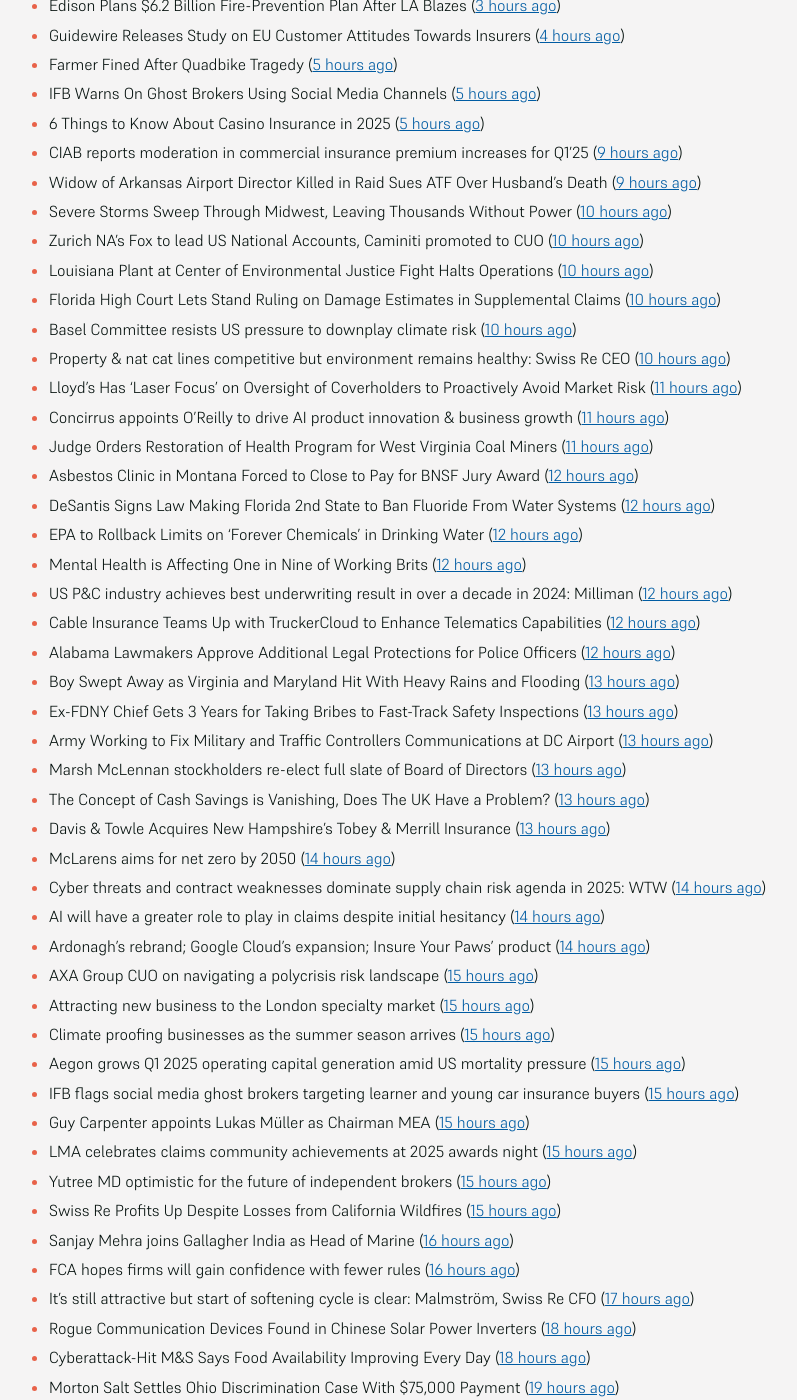
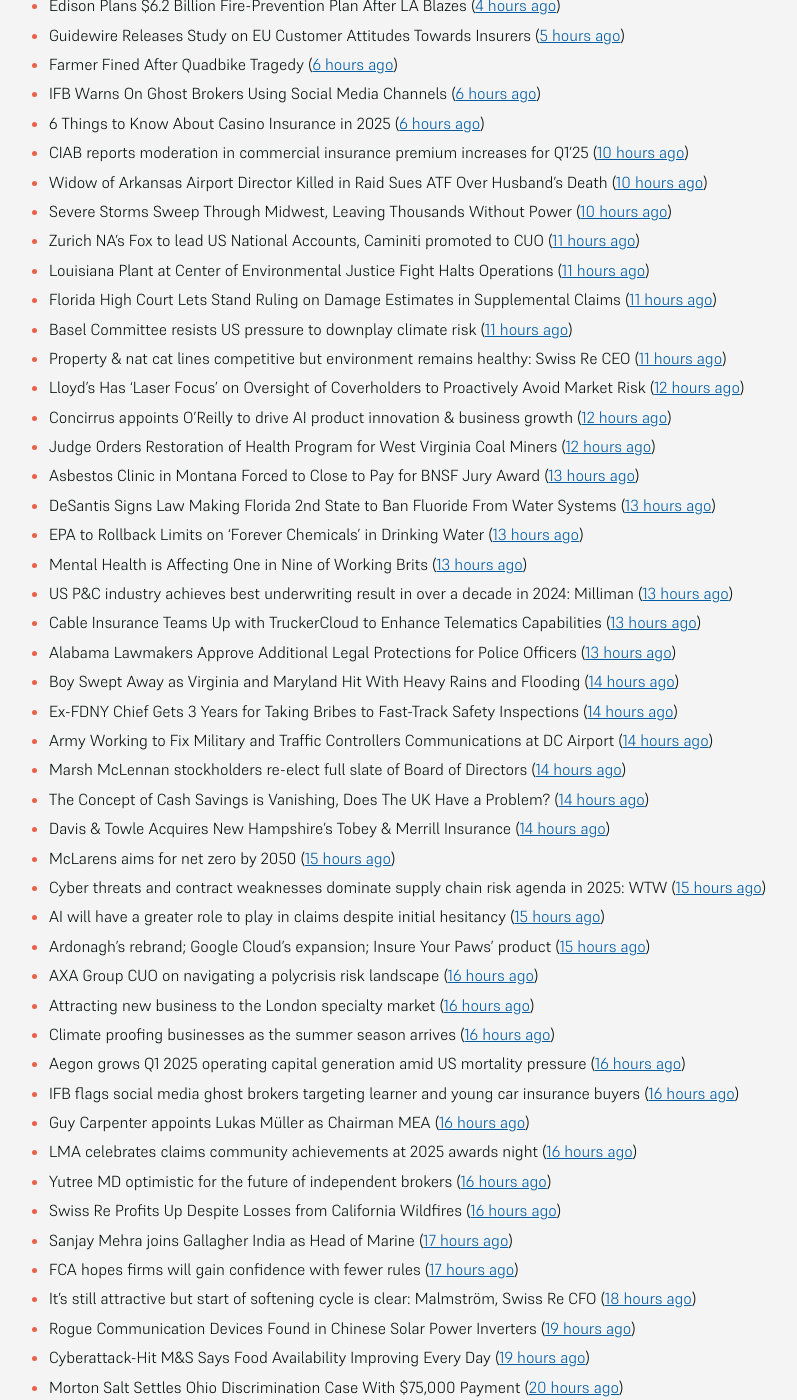
Before and after one commit to mat-0/feeds.thechels.uk, a Jekyll site: the page built from index.md, in a window 1280 px wide and 1400 px high, scrolled down 280 px. Shown: the whole window, without its empty margins (215-1012 px from the left). Built offline with Jekyll 4.4.1, drawn with Linux system fonts in a browser that asks for light colours; some of the changed text lies outside the part shown.

Commit message:
New Feed

```diff
--- a/index.md
+++ b/index.md
@@ -8,66 +8,66 @@ description: Latest Updates
 [Get this as an RSS feed](/feed.rss)
 
 <!-- news_marker starts -->
-- Edison Plans $6.2 Billion Fire-Prevention Plan After LA Blazes ([3 hours ago](https://www.insurancejournal.com/news/west/2025/05/16/824114.htm))
-- Guidewire Releases Study on EU Customer Attitudes Towards Insurers ([4 hours ago](https://insurance-edge.net/2025/05/16/guidewire-releases-study-on-eu-customer-attitudes-towards-insurers/))
-- Farmer Fined After Quadbike Tragedy ([5 hours ago](https://insurance-edge.net/2025/05/16/farmer-fined-after-quadbike-tragedy/))
-- IFB Warns On Ghost Brokers Using Social Media Channels ([5 hours ago](https://insurance-edge.net/2025/05/16/ifb-warns-on-ghost-brokers-using-social-media-channels/))
-- 6 Things to Know About Casino Insurance in 2025 ([5 hours ago](https://insurance-edge.net/2025/05/16/6-things-to-know-about-casino-insurance-in-2025/))
-- CIAB reports moderation in commercial insurance premium increases for Q1’25 ([9 hours ago](https://www.reinsurancene.ws/ciab-reports-moderation-in-commercial-insurance-premium-increases-for-q125/))
-- Widow of Arkansas Airport Director Killed in Raid Sues ATF Over Husband’s Death ([9 hours ago](https://www.insurancejournal.com/news/southcentral/2025/05/16/824097.htm))
+- Edison Plans $6.2 Billion Fire-Prevention Plan After LA Blazes ([4 hours ago](https://www.insurancejournal.com/news/west/2025/05/16/824114.htm))
+- Guidewire Releases Study on EU Customer Attitudes Towards Insurers ([5 hours ago](https://insurance-edge.net/2025/05/16/guidewire-releases-study-on-eu-customer-attitudes-towards-insurers/))
+- Farmer Fined After Quadbike Tragedy ([6 hours ago](https://insurance-edge.net/2025/05/16/farmer-fined-after-quadbike-tragedy/))
+- IFB Warns On Ghost Brokers Using Social Media Channels ([6 hours ago](https://insurance-edge.net/2025/05/16/ifb-warns-on-ghost-brokers-using-social-media-channels/))
+- 6 Things to Know About Casino Insurance in 2025 ([6 hours ago](https://insurance-edge.net/2025/05/16/6-things-to-know-about-casino-insurance-in-2025/))
+- CIAB reports moderation in commercial insurance premium increases for Q1’25 ([10 hours ago](https://www.reinsurancene.ws/ciab-reports-moderation-in-commercial-insurance-premium-increases-for-q125/))
+- Widow of Arkansas Airport Director Killed in Raid Sues ATF Over Husband’s Death ([10 hours ago](https://www.insurancejournal.com/news/southcentral/2025/05/16/824097.htm))
 - Severe Storms Sweep Through Midwest, Leaving Thousands Without Power ([10 hours ago](https://www.insurancejournal.com/news/midwest/2025/05/16/824092.htm))
-- Zurich NA’s Fox to lead US National Accounts, Caminiti promoted to CUO ([10 hours ago](https://www.reinsurancene.ws/zurich-nas-fox-to-lead-us-national-accounts-caminiti-promoted-to-cuo/))
-- Louisiana Plant at Center of Environmental Justice Fight Halts Operations ([10 hours ago](https://www.insurancejournal.com/news/southcentral/2025/05/16/824085.htm))
-- Florida High Court Lets Stand Ruling on Damage Estimates in Supplemental Claims ([10 hours ago](https://www.insurancejournal.com/news/southeast/2025/05/16/824076.htm))
-- Basel Committee resists US pressure to downplay climate risk ([10 hours ago](https://www.dig-in.com/articles/basel-committee-resists-us-pressure-to-downplay-climate-risk))
-- Property & nat cat lines competitive but environment remains healthy: Swiss Re CEO ([10 hours ago](https://www.reinsurancene.ws/property-nat-cat-lines-competitive-but-environment-remains-healthy-swiss-re-ceo/))
-- Lloyd’s Has ‘Laser Focus’ on Oversight of Coverholders to Proactively Avoid Market Risk ([11 hours ago](https://www.insurancejournal.com/news/international/2025/05/16/824065.htm))
-- Concirrus appoints O’Reilly to drive AI product innovation & business growth ([11 hours ago](https://www.reinsurancene.ws/concirrus-appoints-oreilly-to-drive-ai-product-innovation-business-growth/))
-- Judge Orders Restoration of Health Program for West Virginia Coal Miners ([11 hours ago](https://www.insurancejournal.com/news/southeast/2025/05/16/824060.htm))
-- Asbestos Clinic in Montana Forced to Close to Pay for BNSF Jury Award ([12 hours ago](https://www.insurancejournal.com/news/west/2025/05/16/824055.htm))
-- DeSantis Signs Law Making Florida 2nd State to Ban Fluoride From Water Systems ([12 hours ago](https://www.insurancejournal.com/news/southeast/2025/05/16/824051.htm))
-- EPA to Rollback Limits on ‘Forever Chemicals’ in Drinking Water ([12 hours ago](https://www.insurancejournal.com/news/national/2025/05/16/824047.htm))
-- Mental Health is Affecting One in Nine of Working Brits ([12 hours ago](https://insurance-edge.net/2025/05/16/mental-health-is-affecting-one-in-nine-of-working-brits/))
-- US P&C industry achieves best underwriting result in over a decade in 2024: Milliman ([12 hours ago](https://www.reinsurancene.ws/us-pc-industry-achieves-best-underwriting-result-in-over-a-decade-in-2024-milliman/))
-- Cable Insurance Teams Up with TruckerCloud to Enhance Telematics Capabilities ([12 hours ago](https://www.insurtechinsights.com/cable-insurance-teams-up-with-truckercloud-to-enhance-telematics-capabilities/))
-- Alabama Lawmakers Approve Additional Legal Protections for Police Officers ([12 hours ago](https://www.insurancejournal.com/news/southeast/2025/05/16/824044.htm))
-- Boy Swept Away as Virginia and Maryland Hit With Heavy Rains and Flooding ([13 hours ago](https://www.insurancejournal.com/news/east/2025/05/16/824034.htm))
-- Ex-FDNY Chief Gets 3 Years for Taking Bribes to Fast-Track Safety Inspections ([13 hours ago](https://www.insurancejournal.com/news/east/2025/05/16/824030.htm))
-- Army Working to Fix Military and Traffic Controllers Communications at DC Airport ([13 hours ago](https://www.insurancejournal.com/news/east/2025/05/16/824024.htm))
-- Marsh McLennan stockholders re-elect full slate of Board of Directors ([13 hours ago](https://www.reinsurancene.ws/marsh-mclennan-stockholders-re-elect-full-slate-of-board-of-directors/))
-- The Concept of Cash Savings is Vanishing, Does The UK Have a Problem? ([13 hours ago](https://insurance-edge.net/2025/05/16/the-concept-of-cash-savings-is-vanishing-does-the-uk-have-a-problem/))
-- Davis & Towle Acquires New Hampshire’s Tobey & Merrill Insurance ([13 hours ago](https://www.insurancejournal.com/news/east/2025/05/16/824021.htm))
-- McLarens aims for net zero by 2050 ([14 hours ago](https://www.postonline.co.uk/news/7957770/mclarens-aims-for-net-zero-by-2050))
-- Cyber threats and contract weaknesses dominate supply chain risk agenda in 2025: WTW ([14 hours ago](https://www.reinsurancene.ws/cyber-threats-and-contract-weaknesses-dominate-supply-chain-risk-agenda-in-2025-wtw/))
-- AI will have a greater role to play in claims despite initial hesitancy ([14 hours ago](https://www.postonline.co.uk/broker/7957769/ai-will-have-a-greater-role-to-play-in-claims-despite-initial-hesitancy))
-- Ardonagh’s rebrand; Google Cloud’s expansion; Insure Your Paws’ product ([14 hours ago](https://www.postonline.co.uk/news/7957764/ardonaghs-rebrand-google-clouds-expansion-insure-your-paws-product))
-- AXA Group CUO on navigating a polycrisis risk landscape ([15 hours ago](https://www.insurancebusinessmag.com/uk/news/breaking-news/axa-group-cuo-on-navigating-a-polycrisis-risk-landscape-535921.aspx))
-- Attracting new business to the London specialty market ([15 hours ago](https://www.insurancebusinessmag.com/uk/news/breaking-news/attracting-new-business-to-the-london-specialty-market-535974.aspx))
-- Climate proofing businesses as the summer season arrives ([15 hours ago](https://www.insurancebusinessmag.com/uk/news/catastrophe/climate-proofing-businesses-as-the-summer-season-arrives-535973.aspx))
-- Aegon grows Q1 2025 operating capital generation amid US mortality pressure ([15 hours ago](https://www.insurancebusinessmag.com/uk/news/breaking-news/aegon-grows-q1-2025-operating-capital-generation-amid-us-mortality-pressure-535972.aspx))
-- IFB flags social media ghost brokers targeting learner and young car insurance buyers ([15 hours ago](https://www.insurancebusinessmag.com/uk/news/auto-motor/ifb-flags-social-media-ghost-brokers-targeting-learner-and-young-car-insurance-buyers-535971.aspx))
-- Guy Carpenter appoints Lukas Müller as Chairman MEA ([15 hours ago](https://www.reinsurancene.ws/guy-carpenter-appoints-lukas-muller-as-chairman-mea/))
-- LMA celebrates claims community achievements at 2025 awards night ([15 hours ago](https://www.insurancebusinessmag.com/uk/news/claims/lma-celebrates-claims-community-achievements-at-2025-awards-night-535970.aspx))
-- Yutree MD optimistic for the future of independent brokers ([15 hours ago](https://www.postonline.co.uk/news/7957767/yutree-md-optimistic-for-the-future-of-independent-brokers))
-- Swiss Re Profits Up Despite Losses from California Wildfires ([15 hours ago](https://www.insurancejournal.com/news/international/2025/05/16/824017.htm))
-- Sanjay Mehra joins Gallagher India as Head of Marine ([16 hours ago](https://www.reinsurancene.ws/sanjay-mehra-joins-gallagher-india-as-head-of-marine/))
-- FCA hopes firms will gain confidence with fewer rules ([16 hours ago](https://www.postonline.co.uk/news/7957766/fca-hopes-firms-will-gain-confidence-with-fewer-rules))
-- It’s still attractive but start of softening cycle is clear: Malmström, Swiss Re CFO ([17 hours ago](https://www.reinsurancene.ws/its-still-attractive-but-start-of-softening-cycle-is-clear-malmstrom-swiss-re-cfo/))
-- Rogue Communication Devices Found in Chinese Solar Power Inverters ([18 hours ago](https://www.insurancejournal.com/news/international/2025/05/16/824006.htm))
-- Cyberattack-Hit M&S Says Food Availability Improving Every Day ([18 hours ago](https://www.insurancejournal.com/news/international/2025/05/16/824002.htm))
-- Morton Salt Settles Ohio Discrimination Case With $75,000 Payment ([19 hours ago](https://www.insurancejournal.com/news/midwest/2025/05/16/823999.htm))
-- Christian Dior Couture Client Data Breached in Cyberattack ([19 hours ago](https://www.insurancejournal.com/news/national/2025/05/16/823975.htm))
-- Consumer Intelligence urges insurers to consider TIC over APR ([19 hours ago](https://www.insurancebusinessmag.com/uk/news/auto-motor/consumer-intelligence-urges-insurers-to-consider-tic-over-apr-535940.aspx))
-- BIBA names first female chair ([19 hours ago](https://www.insurancebusinessmag.com/uk/news/breaking-news/biba-names-first-female-chair-535939.aspx))
-- Texas Sweetens Pitch to CEOs, Boards With New State Protections ([19 hours ago](https://www.insurancejournal.com/news/southcentral/2025/05/16/823995.htm))
-- Insurance moves: Rokstone, Insurance Advisory, Evolution Claims and AXA XL ([19 hours ago](https://www.insurancebusinessmag.com/uk/news/breaking-news/insurance-moves-rokstone-insurance-advisory-evolution-claims-and-axa-xl-535937.aspx))
-- Interest in AI grows but adoption remains limited - LMA ([19 hours ago](https://www.insurancebusinessmag.com/uk/news/technology/interest-in-ai-grows-but-adoption-remains-limited--lma-535936.aspx))
-- Sedgwick Experts Outline Key Workers’ Comp Claims Trends ([20 hours ago](https://www.insurancejournal.com/news/national/2025/05/16/823936.htm))
-- Estonia Says Russia Sent Jet After Attempt to Stop Sanction-Breaking Ship ([20 hours ago](https://www.insurancejournal.com/news/international/2025/05/16/823959.htm))
-- California DoorDash Driver Pleads Guilty to Stealing $2.5M in Deliveries Scam ([20 hours ago](https://www.insurancejournal.com/news/west/2025/05/16/823989.htm))
-- People Moves: Delos Insurance Solutions Names Coffman CRO; Venbrook Promotes Lang ([20 hours ago](https://www.insurancejournal.com/news/west/2025/05/16/823705.htm))
-- Penny Black’s Social Diary: Markerstudy’s premiere; iCan’s lassi ([20 hours ago](https://www.postonline.co.uk/people/7957568/penny-blacks-social-diary-markerstudys-premiere-icans-lassi))
-- What Tiernan will find in the Lloyd's CEO in-tray ([20 hours ago](https://www.postonline.co.uk/lloydslondon/7957720/what-tiernan-will-find-in-the-lloyds-ceo-in-tray))
+- Zurich NA’s Fox to lead US National Accounts, Caminiti promoted to CUO ([11 hours ago](https://www.reinsurancene.ws/zurich-nas-fox-to-lead-us-national-accounts-caminiti-promoted-to-cuo/))
+- Louisiana Plant at Center of Environmental Justice Fight Halts Operations ([11 hours ago](https://www.insurancejournal.com/news/southcentral/2025/05/16/824085.htm))
+- Florida High Court Lets Stand Ruling on Damage Estimates in Supplemental Claims ([11 hours ago](https://www.insurancejournal.com/news/southeast/2025/05/16/824076.htm))
+- Basel Committee resists US pressure to downplay climate risk ([11 hours ago](https://www.dig-in.com/articles/basel-committee-resists-us-pressure-to-downplay-climate-risk))
+- Property & nat cat lines competitive but environment remains healthy: Swiss Re CEO ([11 hours ago](https://www.reinsurancene.ws/property-nat-cat-lines-competitive-but-environment-remains-healthy-swiss-re-ceo/))
+- Lloyd’s Has ‘Laser Focus’ on Oversight of Coverholders to Proactively Avoid Market Risk ([12 hours ago](https://www.insurancejournal.com/news/international/2025/05/16/824065.htm))
+- Concirrus appoints O’Reilly to drive AI product innovation & business growth ([12 hours ago](https://www.reinsurancene.ws/concirrus-appoints-oreilly-to-drive-ai-product-innovation-business-growth/))
+- Judge Orders Restoration of Health Program for West Virginia Coal Miners ([12 hours ago](https://www.insurancejournal.com/news/southeast/2025/05/16/824060.htm))
+- Asbestos Clinic in Montana Forced to Close to Pay for BNSF Jury Award ([13 hours ago](https://www.insurancejournal.com/news/west/2025/05/16/824055.htm))
+- DeSantis Signs Law Making Florida 2nd State to Ban Fluoride From Water Systems ([13 hours ago](https://www.insurancejournal.com/news/southeast/2025/05/16/824051.htm))
+- EPA to Rollback Limits on ‘Forever Chemicals’ in Drinking Water ([13 hours ago](https://www.insurancejournal.com/news/national/2025/05/16/824047.htm))
+- Mental Health is Affecting One in Nine of Working Brits ([13 hours ago](https://insurance-edge.net/2025/05/16/mental-health-is-affecting-one-in-nine-of-working-brits/))
+- US P&C industry achieves best underwriting result in over a decade in 2024: Milliman ([13 hours ago](https://www.reinsurancene.ws/us-pc-industry-achieves-best-underwriting-result-in-over-a-decade-in-2024-milliman/))
+- Cable Insurance Teams Up with TruckerCloud to Enhance Telematics Capabilities ([13 hours ago](https://www.insurtechinsights.com/cable-insurance-teams-up-with-truckercloud-to-enhance-telematics-capabilities/))
+- Alabama Lawmakers Approve Additional Legal Protections for Police Officers ([13 hours ago](https://www.insurancejournal.com/news/southeast/2025/05/16/824044.htm))
+- Boy Swept Away as Virginia and Maryland Hit With Heavy Rains and Flooding ([14 hours ago](https://www.insurancejournal.com/news/east/2025/05/16/824034.htm))
+- Ex-FDNY Chief Gets 3 Years for Taking Bribes to Fast-Track Safety Inspections ([14 hours ago](https://www.insurancejournal.com/news/east/2025/05/16/824030.htm))
+- Army Working to Fix Military and Traffic Controllers Communications at DC Airport ([14 hours ago](https://www.insurancejournal.com/news/east/2025/05/16/824024.htm))
+- Marsh McLennan stockholders re-elect full slate of Board of Directors ([14 hours ago](https://www.reinsurancene.ws/marsh-mclennan-stockholders-re-elect-full-slate-of-board-of-directors/))
+- The Concept of Cash Savings is Vanishing, Does The UK Have a Problem? ([14 hours ago](https://insurance-edge.net/2025/05/16/the-concept-of-cash-savings-is-vanishing-does-the-uk-have-a-problem/))
+- Davis & Towle Acquires New Hampshire’s Tobey & Merrill Insurance ([14 hours ago](https://www.insurancejournal.com/news/east/2025/05/16/824021.htm))
+- McLarens aims for net zero by 2050 ([15 hours ago](https://www.postonline.co.uk/news/7957770/mclarens-aims-for-net-zero-by-2050))
+- Cyber threats and contract weaknesses dominate supply chain risk agenda in 2025: WTW ([15 hours ago](https://www.reinsurancene.ws/cyber-threats-and-contract-weaknesses-dominate-supply-chain-risk-agenda-in-2025-wtw/))
+- AI will have a greater role to play in claims despite initial hesitancy ([15 hours ago](https://www.postonline.co.uk/broker/7957769/ai-will-have-a-greater-role-to-play-in-claims-despite-initial-hesitancy))
+- Ardonagh’s rebrand; Google Cloud’s expansion; Insure Your Paws’ product ([15 hours ago](https://www.postonline.co.uk/news/7957764/ardonaghs-rebrand-google-clouds-expansion-insure-your-paws-product))
+- AXA Group CUO on navigating a polycrisis risk landscape ([16 hours ago](https://www.insurancebusinessmag.com/uk/news/breaking-news/axa-group-cuo-on-navigating-a-polycrisis-risk-landscape-535921.aspx))
+- Attracting new business to the London specialty market ([16 hours ago](https://www.insurancebusinessmag.com/uk/news/breaking-news/attracting-new-business-to-the-london-specialty-market-535974.aspx))
+- Climate proofing businesses as the summer season arrives ([16 hours ago](https://www.insurancebusinessmag.com/uk/news/catastrophe/climate-proofing-businesses-as-the-summer-season-arrives-535973.aspx))
+- Aegon grows Q1 2025 operating capital generation amid US mortality pressure ([16 hours ago](https://www.insurancebusinessmag.com/uk/news/breaking-news/aegon-grows-q1-2025-operating-capital-generation-amid-us-mortality-pressure-535972.aspx))
+- IFB flags social media ghost brokers targeting learner and young car insurance buyers ([16 hours ago](https://www.insurancebusinessmag.com/uk/news/auto-motor/ifb-flags-social-media-ghost-brokers-targeting-learner-and-young-car-insurance-buyers-535971.aspx))
+- Guy Carpenter appoints Lukas Müller as Chairman MEA ([16 hours ago](https://www.reinsurancene.ws/guy-carpenter-appoints-lukas-muller-as-chairman-mea/))
+- LMA celebrates claims community achievements at 2025 awards night ([16 hours ago](https://www.insurancebusinessmag.com/uk/news/claims/lma-celebrates-claims-community-achievements-at-2025-awards-night-535970.aspx))
+- Yutree MD optimistic for the future of independent brokers ([16 hours ago](https://www.postonline.co.uk/news/7957767/yutree-md-optimistic-for-the-future-of-independent-brokers))
+- Swiss Re Profits Up Despite Losses from California Wildfires ([16 hours ago](https://www.insurancejournal.com/news/international/2025/05/16/824017.htm))
+- Sanjay Mehra joins Gallagher India as Head of Marine ([17 hours ago](https://www.reinsurancene.ws/sanjay-mehra-joins-gallagher-india-as-head-of-marine/))
+- FCA hopes firms will gain confidence with fewer rules ([17 hours ago](https://www.postonline.co.uk/news/7957766/fca-hopes-firms-will-gain-confidence-with-fewer-rules))
+- It’s still attractive but start of softening cycle is clear: Malmström, Swiss Re CFO ([18 hours ago](https://www.reinsurancene.ws/its-still-attractive-but-start-of-softening-cycle-is-clear-malmstrom-swiss-re-cfo/))
+- Rogue Communication Devices Found in Chinese Solar Power Inverters ([19 hours ago](https://www.insurancejournal.com/news/international/2025/05/16/824006.htm))
+- Cyberattack-Hit M&S Says Food Availability Improving Every Day ([19 hours ago](https://www.insurancejournal.com/news/international/2025/05/16/824002.htm))
+- Morton Salt Settles Ohio Discrimination Case With $75,000 Payment ([20 hours ago](https://www.insurancejournal.com/news/midwest/2025/05/16/823999.htm))
+- Christian Dior Couture Client Data Breached in Cyberattack ([20 hours ago](https://www.insurancejournal.com/news/national/2025/05/16/823975.htm))
+- Consumer Intelligence urges insurers to consider TIC over APR ([20 hours ago](https://www.insurancebusinessmag.com/uk/news/auto-motor/consumer-intelligence-urges-insurers-to-consider-tic-over-apr-535940.aspx))
+- BIBA names first female chair ([20 hours ago](https://www.insurancebusinessmag.com/uk/news/breaking-news/biba-names-first-female-chair-535939.aspx))
+- Texas Sweetens Pitch to CEOs, Boards With New State Protections ([20 hours ago](https://www.insurancejournal.com/news/southcentral/2025/05/16/823995.htm))
+- Insurance moves: Rokstone, Insurance Advisory, Evolution Claims and AXA XL ([20 hours ago](https://www.insurancebusinessmag.com/uk/news/breaking-news/insurance-moves-rokstone-insurance-advisory-evolution-claims-and-axa-xl-535937.aspx))
+- Interest in AI grows but adoption remains limited - LMA ([20 hours ago](https://www.insurancebusinessmag.com/uk/news/technology/interest-in-ai-grows-but-adoption-remains-limited--lma-535936.aspx))
+- Sedgwick Experts Outline Key Workers’ Comp Claims Trends ([21 hours ago](https://www.insurancejournal.com/news/national/2025/05/16/823936.htm))
+- Estonia Says Russia Sent Jet After Attempt to Stop Sanction-Breaking Ship ([21 hours ago](https://www.insurancejournal.com/news/international/2025/05/16/823959.htm))
+- California DoorDash Driver Pleads Guilty to Stealing $2.5M in Deliveries Scam ([21 hours ago](https://www.insurancejournal.com/news/west/2025/05/16/823989.htm))
+- People Moves: Delos Insurance Solutions Names Coffman CRO; Venbrook Promotes Lang ([21 hours ago](https://www.insurancejournal.com/news/west/2025/05/16/823705.htm))
+- Penny Black’s Social Diary: Markerstudy’s premiere; iCan’s lassi ([21 hours ago](https://www.postonline.co.uk/people/7957568/penny-blacks-social-diary-markerstudys-premiere-icans-lassi))
+- What Tiernan will find in the Lloyd's CEO in-tray ([21 hours ago](https://www.postonline.co.uk/lloydslondon/7957720/what-tiernan-will-find-in-the-lloyds-ceo-in-tray))
 - How insurers can use systemic risk knowledge internally ([1 days ago](https://www.dig-in.com/opinion/how-insurers-can-use-systemic-risk-knowledge-internally))
 - Marsh McLennan moves to Amazon cloud; ZestyAI in Connecticut and West Virginia: Insurtech news ([1 days ago](https://www.dig-in.com/news/marsh-mclennan-to-amazon-cloud-zestyai-and-insurtech-news))
 - WTW report exposes shifting terrorism insurance risks ([1 days ago](https://www.insurancebusinessmag.com/uk/news/breaking-news/wtw-report-exposes-shifting-terrorism-insurance-risks-535909.aspx))
```
